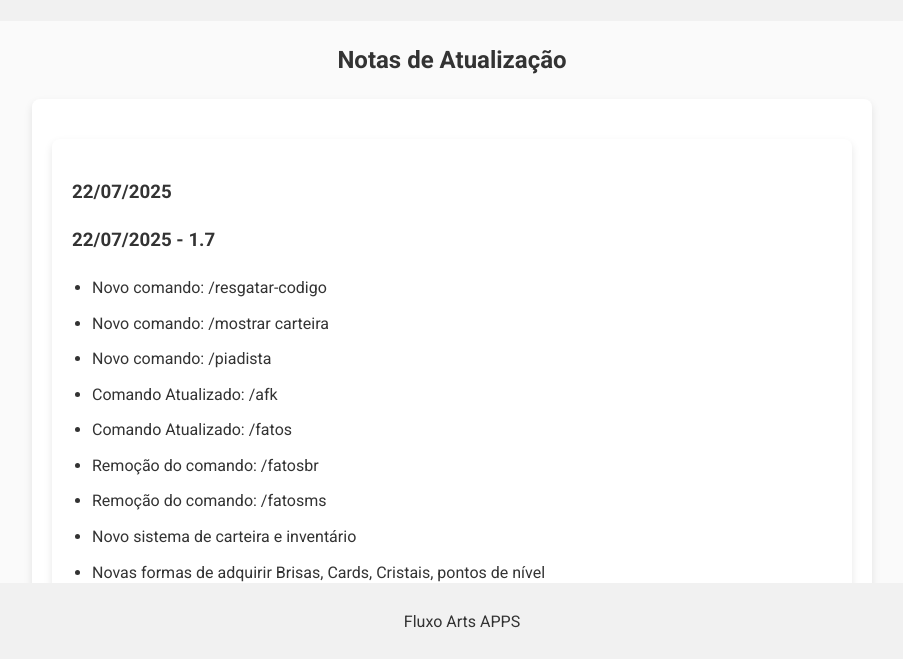
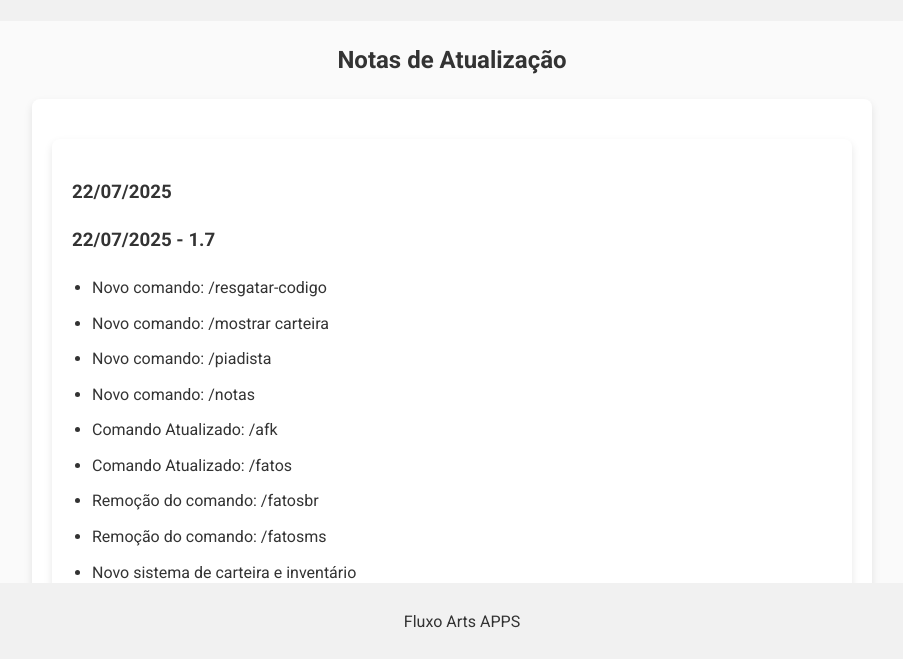
Before and after one commit to Ipxzfoxy/FluxoArts-APP, a website: page index.html in a window 1280 px wide. Shown: the part 139-798 px from the top of the page, without its empty margins (188-1091 px from the left). Drawn offline with Linux system fonts and the light colour scheme.

Commit message:
Update index.html

```diff
--- a/index.html
+++ b/index.html
@@ -33,6 +33,7 @@
         <li>Novo comando: /resgatar-codigo</li>
         <li>Novo comando: /mostrar carteira</li>
         <li>Novo comando: /piadista</li>
+        <li>Novo comando: /notas</li>
         <li>Comando Atualizado: /afk</li>
         <li>Comando Atualizado: /fatos</li>
         <li>Remoção do comando: /fatosbr</li>
```
